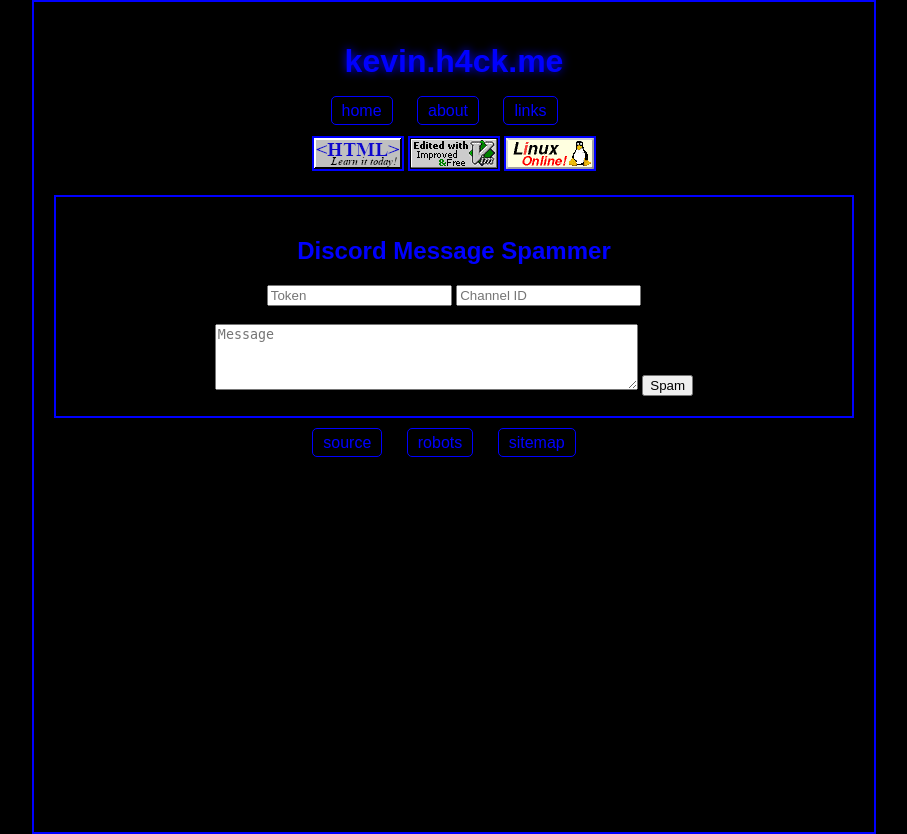
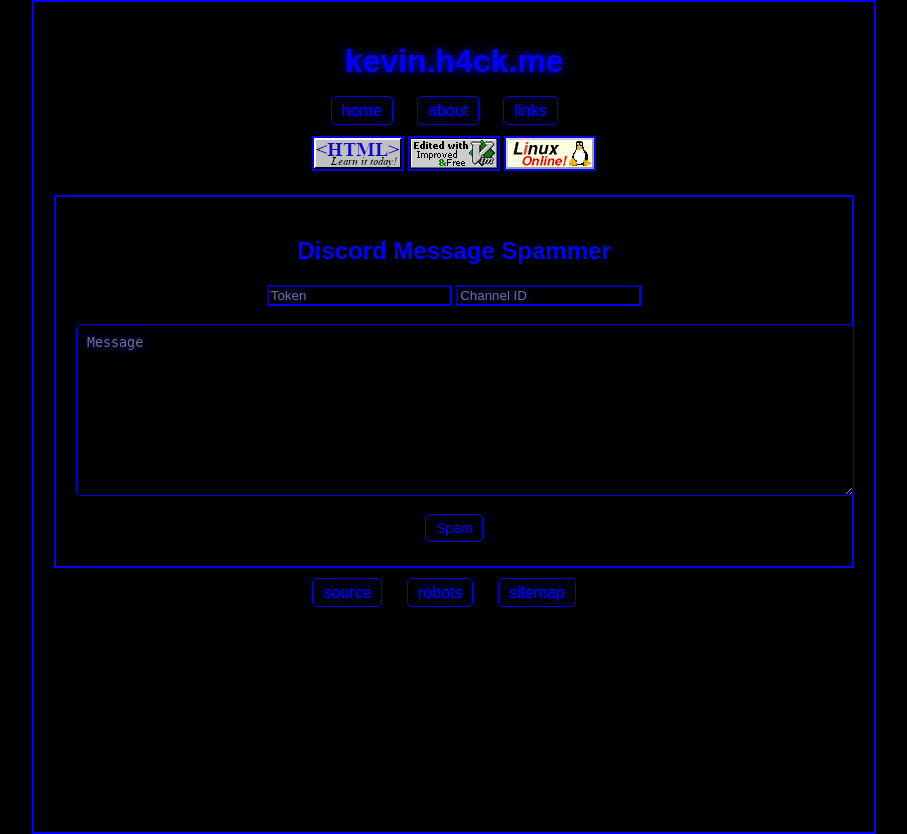
Before and after one commit to kvnspncr/kvnspncr.github.io, a PHP site: page /tools/index.html in a window 1280 px wide. Shown: the whole page, without its empty margins (186-1093 px from the left). Run offline with PHP 8.4, Linux system fonts and the light colour scheme.

Commit message:
Update style.css

```diff
--- a/style.css
+++ b/style.css
@@ -1,3 +1,96 @@
+
+input[type="submit"] {
+ background-color: black;
+ border: none;
+ color: white;
+ padding: 10px 20px;
+ text-align: center;
+ text-decoration: none;
+ display: inline-block;
+ font-size: 14px;
+ margin: 4px 2px;
+ cursor: pointer;
+ border-radius: 5px;
+}
+
+input[type="submit"]:hover {
+ background-color: blue;
+ color: black;
+ cursor: pointer;
+}
+
+textarea {
+    background-color: black;
+    border-color: blue;
+    color: blue;
+    text-shadow: 0 0 10px blue;
+}
+
+input[type=text] {
+    background-color: black;
+    border-color: blue;
+    color: blue;
+    text-shadow: 0 0 10px blue;
+}
+
+input[type=password] {
+  background-color: black;
+  border-color: blue;
+  color: blue;
+  text-shadow: 0 0 10px blue;
+}
+a:visited {
+    text-decoration: none;
+    color: blue;
+    text-shadow: 0 0 10px blue;
+}
+
+a {
+  text-shadow: 0 0 10px blue;
+}
+body {
+    background-color: black;
+    color: blue;
+    font-family: Arial, sans-serif;
+    margin: 0;
+    padding: 0;
+}
+
+main {
+    max-width: 800px;
+    margin: 20px auto;
+}
+
+textarea {
+    width: 100%;
+    height: 150px;
+    padding: 10px;
+    margin-bottom: 10px;
+    border-radius: 5px;
+    border: 0 0 10px blue;
+}
+
+input[type="submit"] {
+    text-decoration: none;
+    color: blue;
+    border: 1px solid blue;
+    padding: 5px 10px;
+    border-radius: 5px;
+}
+.paste {
+    background-color: black;
+    padding: 10px;
+    margin-bottom: 10px;
+    border-radius: 5px;
+    border: 1px solid blue;
+}
+
+pre {
+    white-space: pre-wrap;
+    word-wrap: break-word;
+    margin: 0;
+}
+
 .article {
  text-align: left;
 }
```
